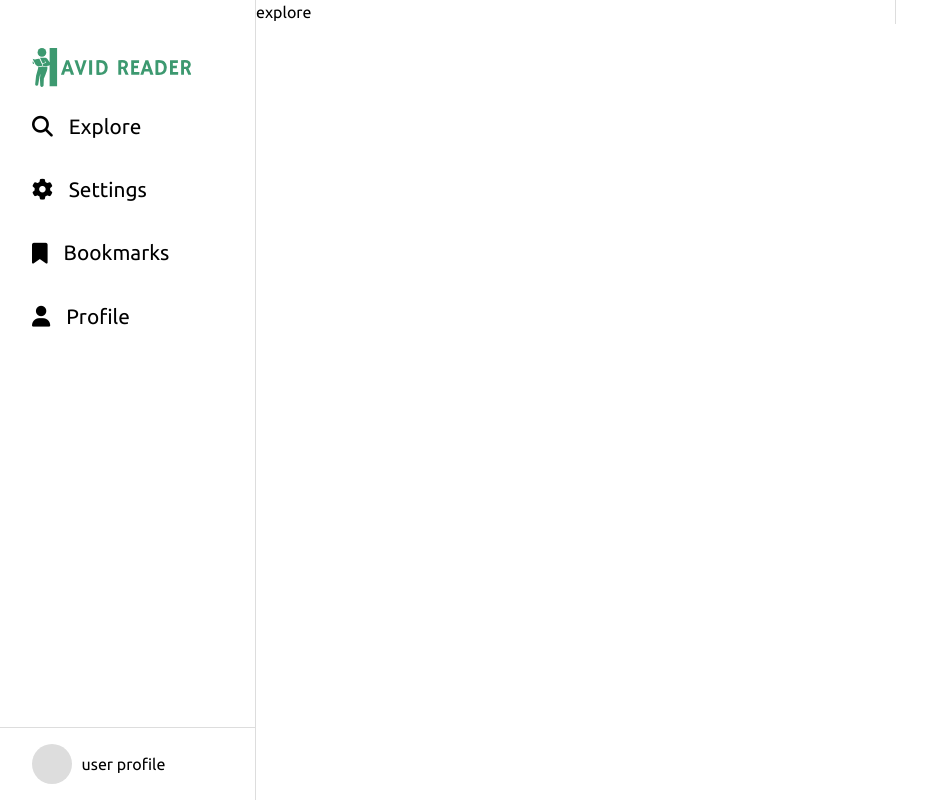
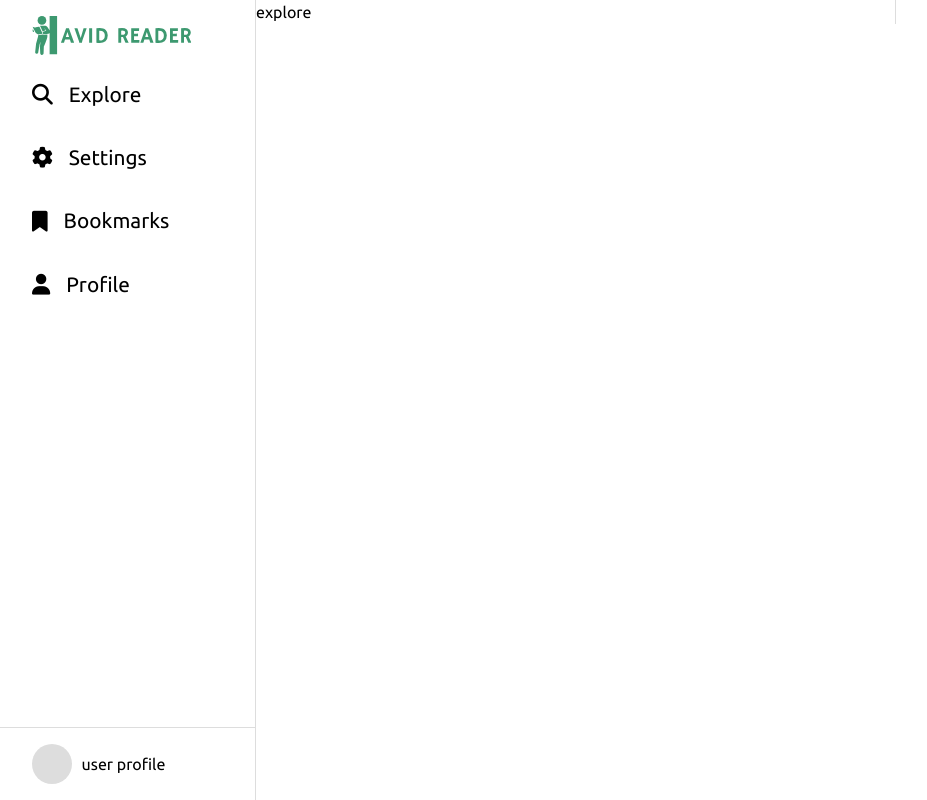
Before and after one commit to ankitmahule/avidreader-webapp, a React (Create React App) app: page /explore in a window 1280 px wide. Shown: the whole page, without its empty margins (0-927 px from the left). Built offline with nearby package versions, Linux system fonts and the light colour scheme; sample sign-in values are in the browser's storage.

Commit message:
layout changes.

```diff
--- a/src/scss/layout.scss
+++ b/src/scss/layout.scss
@@ -14,7 +14,6 @@ $layout-margin-small: 20%;
 }
 .aside {
   width: 100%;
-  padding: 0.5rem 0.5rem;
   position: fixed;
   border-right: 1px solid #ddd;
   bottom: 0;
@@ -23,8 +22,8 @@ $layout-margin-small: 20%;
     width: 5rem;
   }
   @media screen and (min-width: 1024px) {
+    padding: 0 2rem;
     width: $layout-margin-small;
-    padding: 2rem;
     img {
       width: 10em;
     }
```
